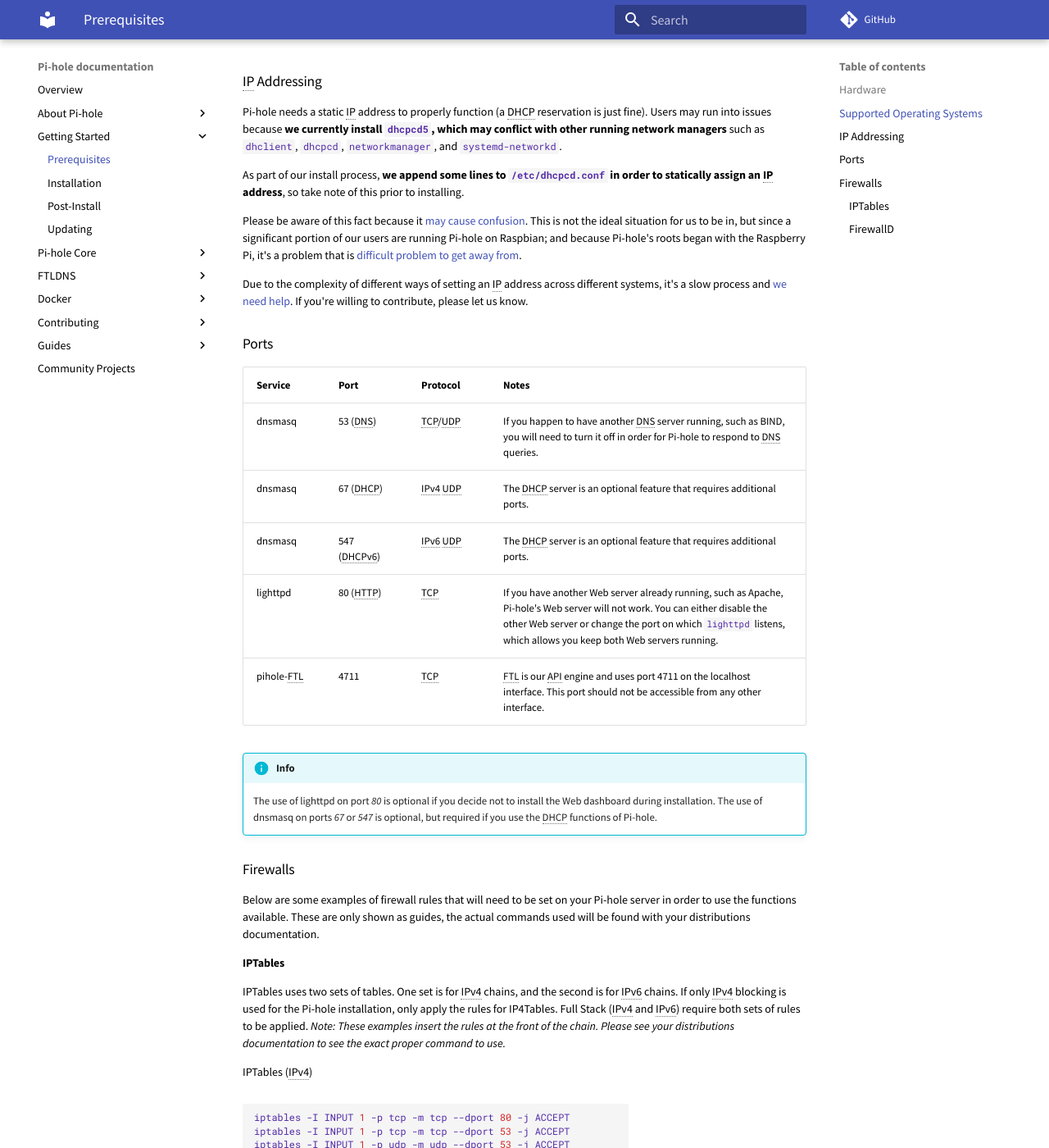
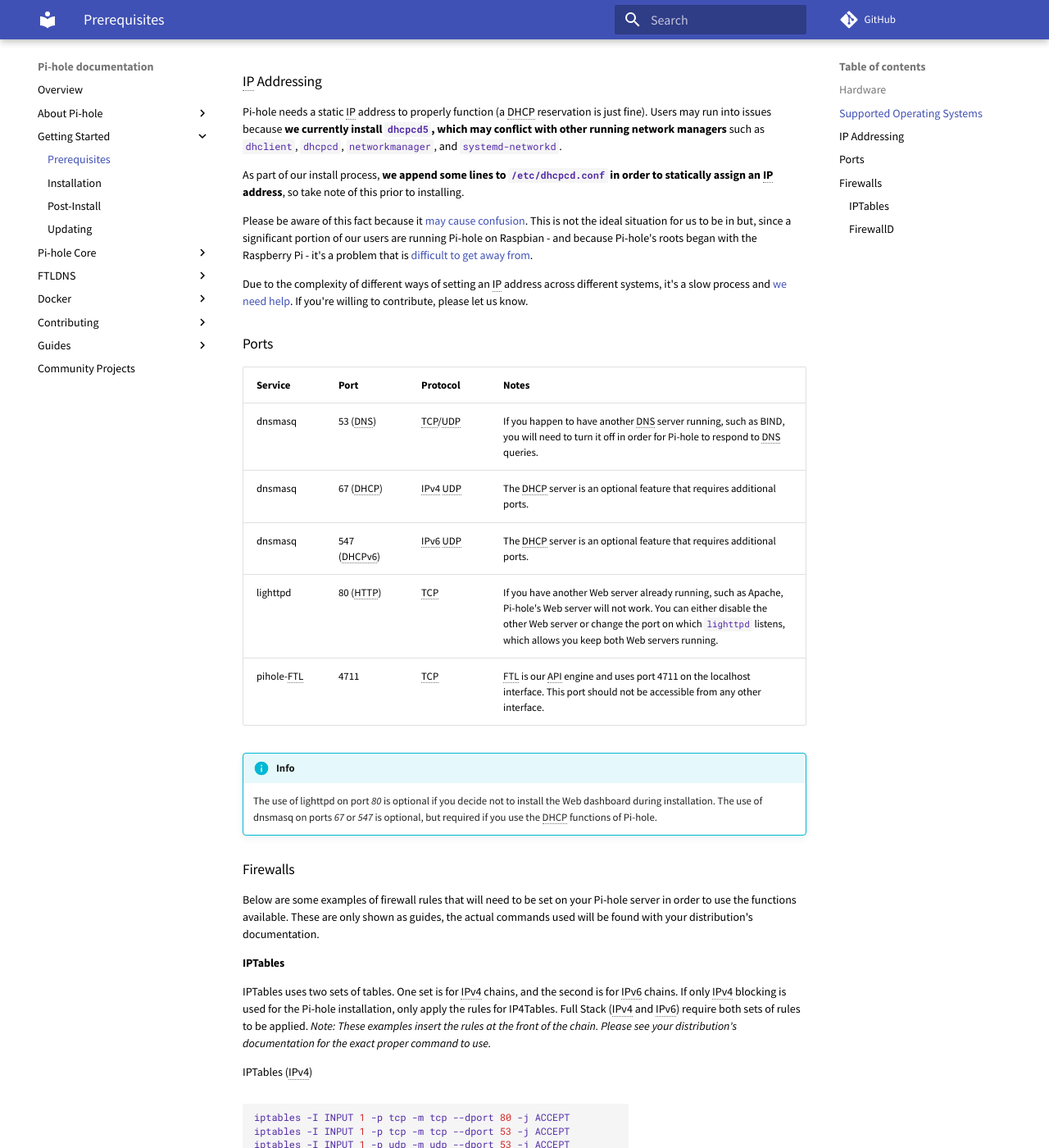
Before and after one commit to pi-hole/docs, an MkDocs documentation site: the page built from docs/main/prerequesites.md, in a window 1280 px wide and 1400 px high, scrolled down 674 px. Shown: the whole window at 82% size. Built offline with MkDocs 1.6.1 and Material for MkDocs 9.7.7, drawn with Linux system fonts in a browser that asks for light colours; comment, search, counter and statistics services are not loaded; some of the changed text lies outside the part shown.

Commit message:
Spelling and grammar corrections
No changes to meaning, just removing some duplicate words, adding a couple of missing apostrophes, tidying up a couple of sentences.

Signed-off-by: Neil Green <ncguk@me.com>

```diff
--- a/docs/main/prerequesites.md
+++ b/docs/main/prerequesites.md
@@ -25,7 +25,7 @@
 
 As part of our install process, **we append some lines to `/etc/dhcpcd.conf` in order to statically assign an IP address**, so take note of this prior to installing.
 
-Please be aware of this fact because it [may cause confusion](https://github.com/pi-hole/pi-hole/issues/1713#issue-260746084).  This is not the ideal situation for us to be in, but since a significant portion of our users are running Pi-hole on Raspbian; and because Pi-hole's roots began with the Raspberry Pi, it's a problem that is [difficult problem to get away from](https://github.com/pi-hole/pi-hole/issues/1713#issuecomment-332317532).
+Please be aware of this fact because it [may cause confusion](https://github.com/pi-hole/pi-hole/issues/1713#issue-260746084).  This is not the ideal situation for us to be in but, since a significant portion of our users are running Pi-hole on Raspbian - and because Pi-hole's roots began with the Raspberry Pi - it's a problem that is [difficult to get away from](https://github.com/pi-hole/pi-hole/issues/1713#issuecomment-332317532).
 
 Due to the complexity of different ways of setting an IP address across different systems, it's a slow process and [we need help](https://github.com/pi-hole/pi-hole/issues/629).  If you're willing to contribute, please let us know.
 
@@ -45,11 +45,11 @@
 
 ### Firewalls
 
-Below are some examples of firewall rules that will need to be set on your Pi-hole server in order to use the functions available. These are only shown as guides, the actual commands used will be found with your distributions documentation.
+Below are some examples of firewall rules that will need to be set on your Pi-hole server in order to use the functions available. These are only shown as guides, the actual commands used will be found with your distribution's documentation.
 
 #### IPTables
 
-IPTables uses two sets of tables. One set is for IPv4 chains, and the second is for IPv6 chains. If only IPv4 blocking is used for the Pi-hole installation, only apply the rules for IP4Tables. Full Stack (IPv4 and IPv6) require both sets of rules to be applied. *Note: These examples insert the rules at the front of the chain. Please see your distributions documentation to see the exact proper command to use.*
+IPTables uses two sets of tables. One set is for IPv4 chains, and the second is for IPv6 chains. If only IPv4 blocking is used for the Pi-hole installation, only apply the rules for IP4Tables. Full Stack (IPv4 and IPv6) require both sets of rules to be applied. *Note: These examples insert the rules at the front of the chain. Please see your distribution's documentation for the exact proper command to use.*
 
 IPTables (IPv4)
 
```
Also changed, not shown: other parts of docs/main/prerequesites.md (+1 -1 lines).
